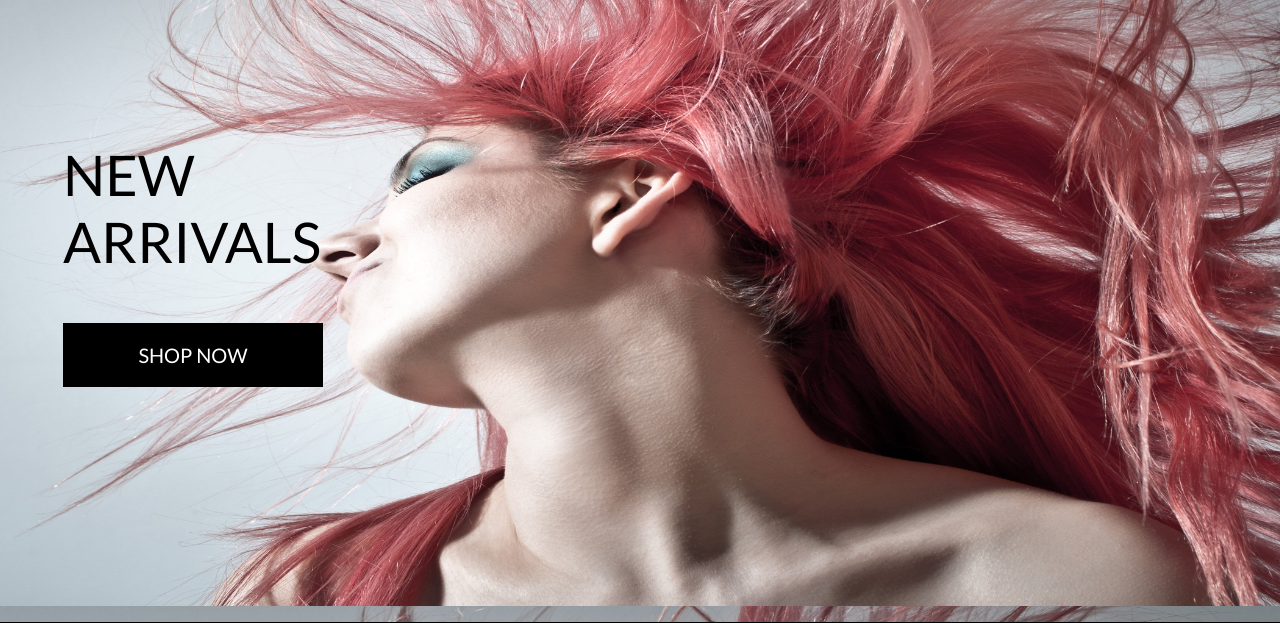
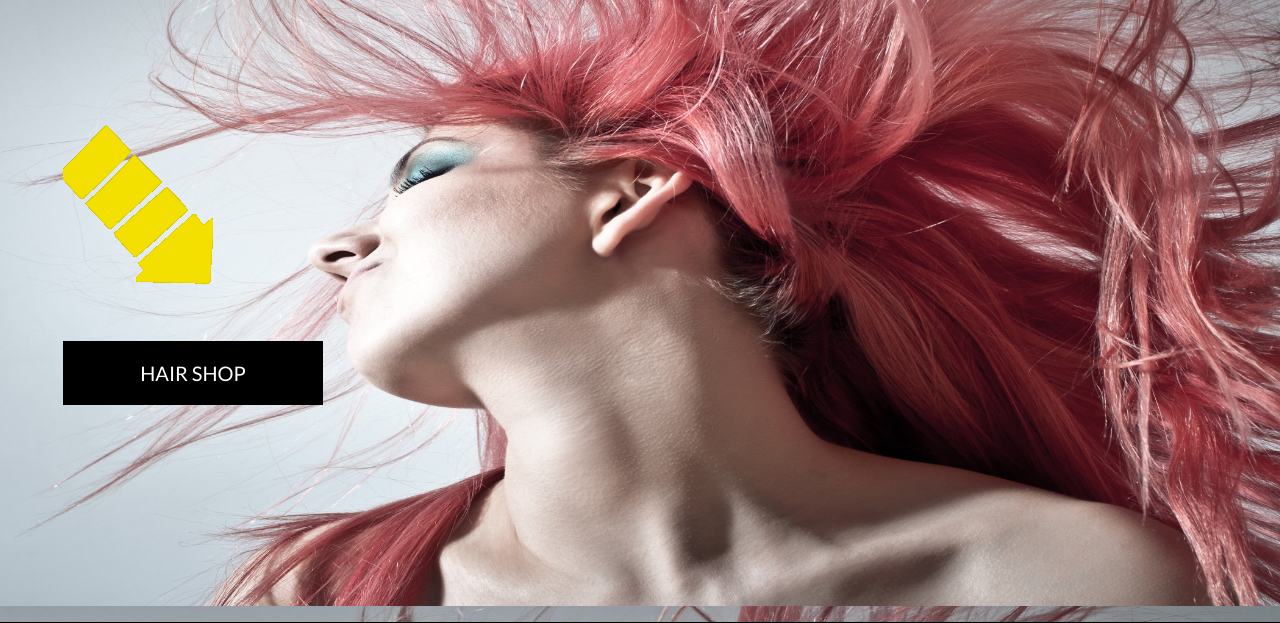
Before and after one commit to MichaelOsarumwense/Treasure-Hair-Collections, a Django app: page / in a window 1280 px wide. Shown: the part 194-817 px from the top of the page. Run offline with Django 3.2, Linux system fonts and the light colour scheme; some libraries are stand-ins or nearby versions.

Commit message:
Added arrow gif to home page

```diff
--- a/home/templates/home/index.html
+++ b/home/templates/home/index.html
@@ -13,12 +13,10 @@
     <div class="container h-100">
         <div class="row h-100">
             <div class="col-7 col-md-6 my-auto">
-                <h1 class="display-4 logo-font text-black">
-                    New <br>Arrivals<br>
-                </h1>
+                <img src ="/media/ezgif.com-gif-maker.gif" class="display-4 logo-font text-black">
                 <div class="my-5">
                     <h4>
-                         <a href="{% url 'products' %}" class="shop-now-button btn btn-lg rounded-0 text-uppercase py-3">Shop Now</a>
+                         <a href="{% url 'products' %}" class="shop-now-button btn btn-lg rounded-0 text-uppercase py-3">Hair Shop</a>
                     </h4>
                 </div>
             </div>
```
Also changed, not shown: media/ezgif.com-gif-maker.gif (added).
